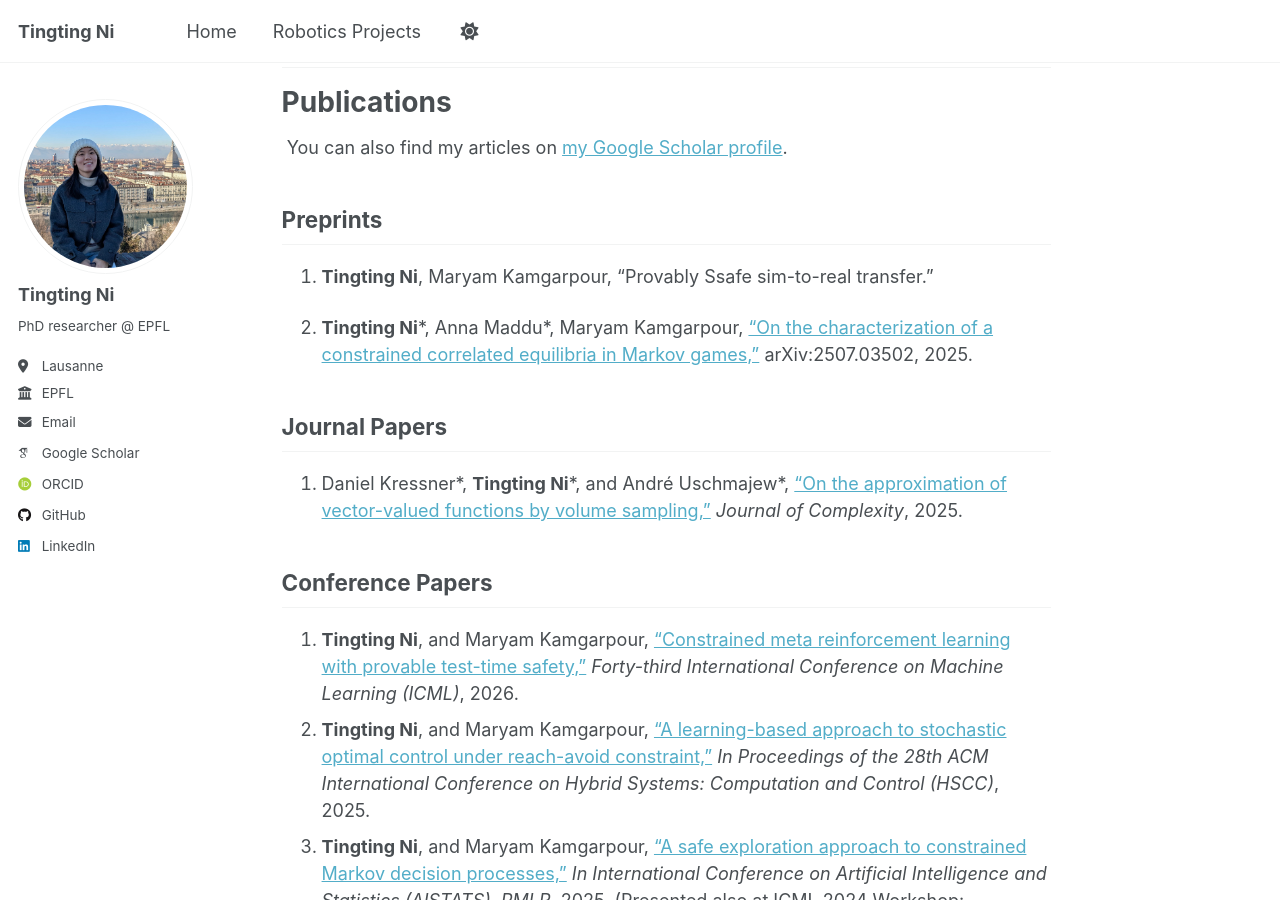
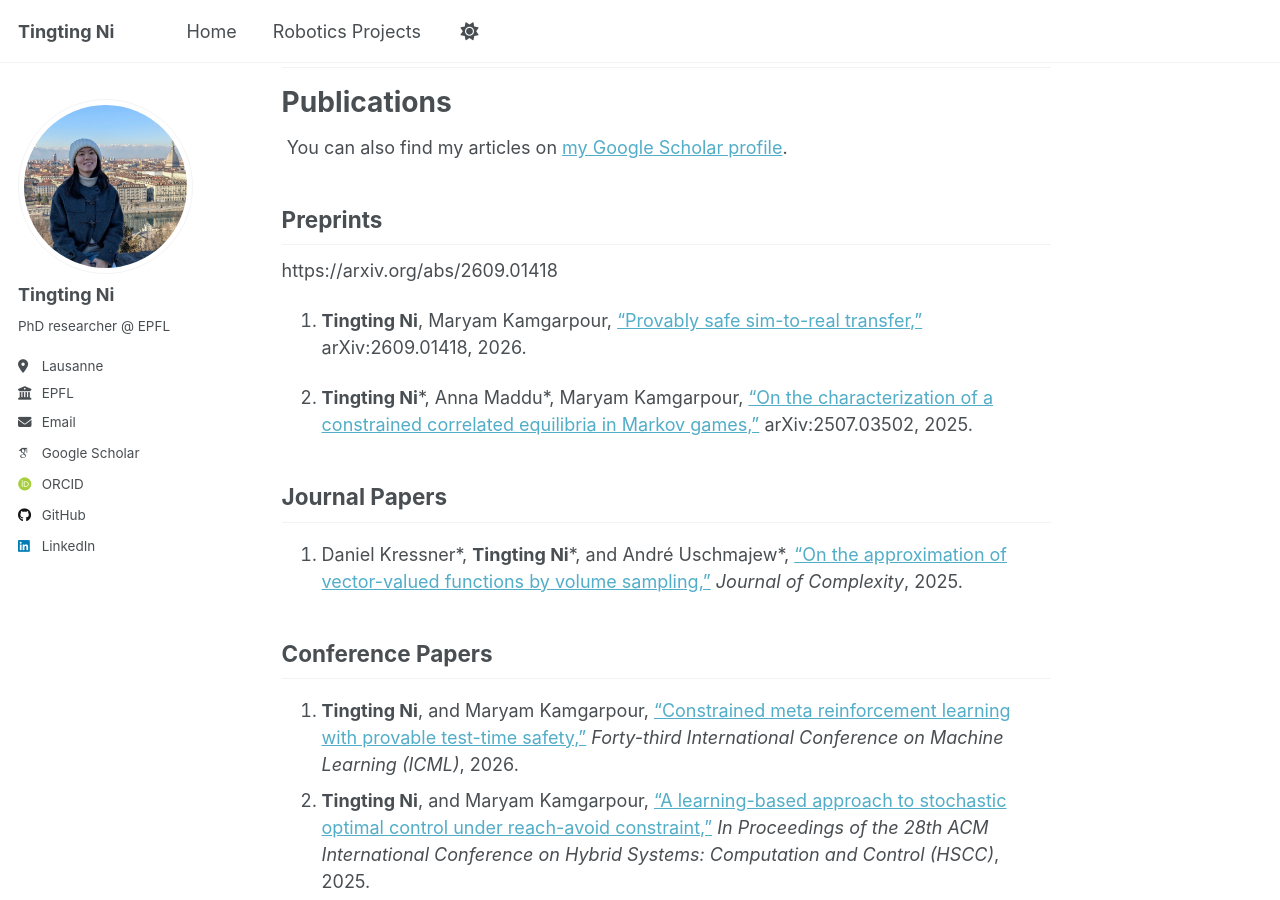
Before and after one commit to ni-tingting/ni-tingting.github.io, a Jekyll site: the page built from _pages/about.md, in a window 1280 px wide and 900 px high, scrolled down 535 px. Built offline with Jekyll 4.4.1, drawn with Linux system fonts in a browser that asks for light colours; some web fonts are replaced; a script that is not in the unit is left out.

Commit message:
Fix formatting and add links to preprints
Updated preprint references with proper formatting and links.

```diff
--- a/_pages/about.md
+++ b/_pages/about.md
@@ -27,10 +27,11 @@ Selected robotics projects I supervised: [Robotics Projects](/robotics-projects/
   </div>
 {% endif %}
 ## Preprints
+https://arxiv.org/abs/2609.01418
 
-1. **Tingting Ni**, Maryam Kamgarpour, "Provably Ssafe sim-to-real transfer."
+1. **Tingting Ni**, Maryam Kamgarpour, ["Provably safe sim-to-real transfer,"](https://arxiv.org/abs/2609.01418) arXiv:2609.01418, 2026.
 
-1. **Tingting Ni**\*, Anna Maddu\*, Maryam Kamgarpour, ["On the characterization of a constrained correlated equilibria in Markov games,"](https://arxiv.org/abs/2507.03502) arXiv:2507.03502, 2025.
+2. **Tingting Ni**\*, Anna Maddu\*, Maryam Kamgarpour, ["On the characterization of a constrained correlated equilibria in Markov games,"](https://arxiv.org/abs/2507.03502) arXiv:2507.03502, 2025.
 
 ## Journal Papers
 
```
